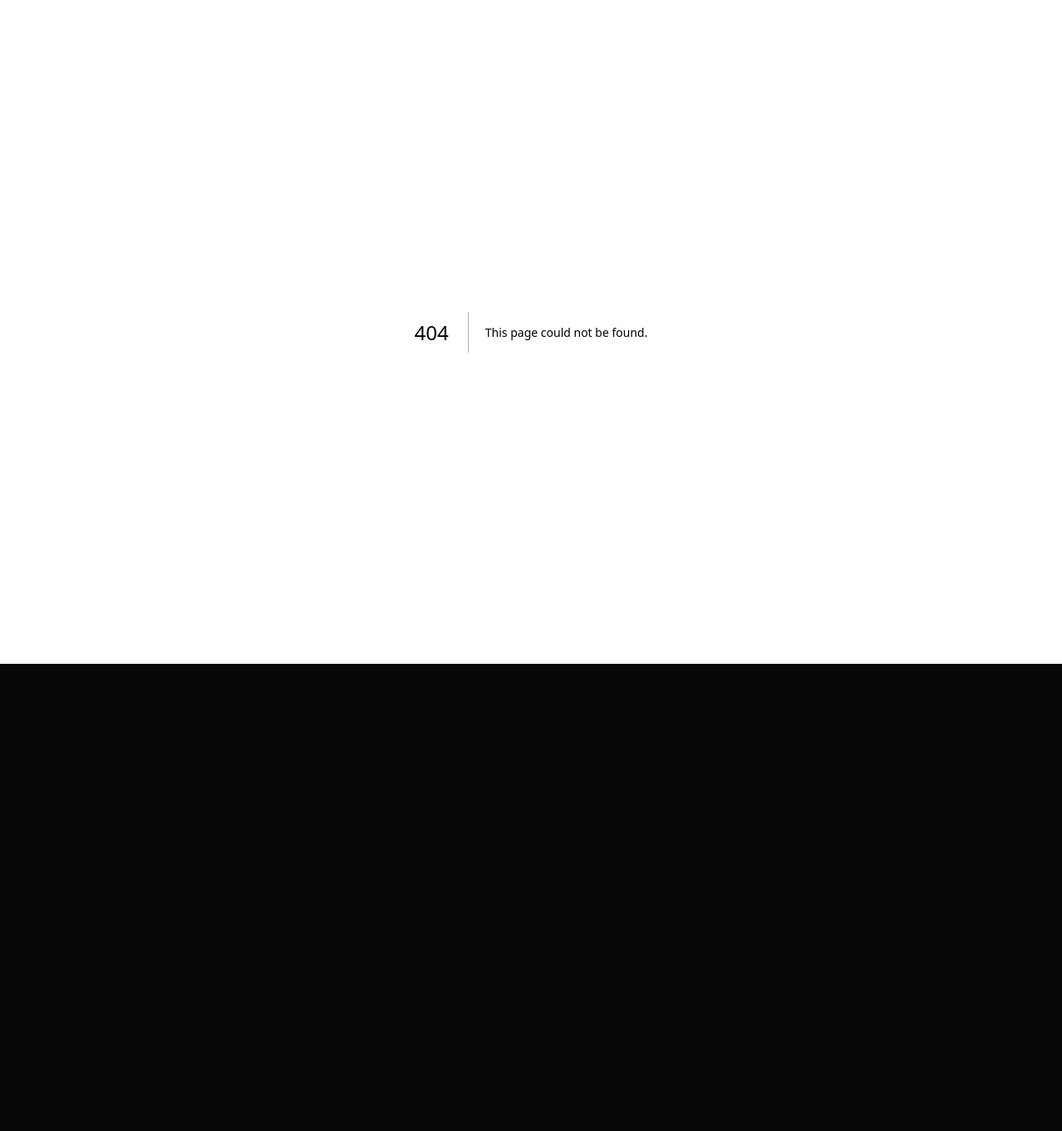
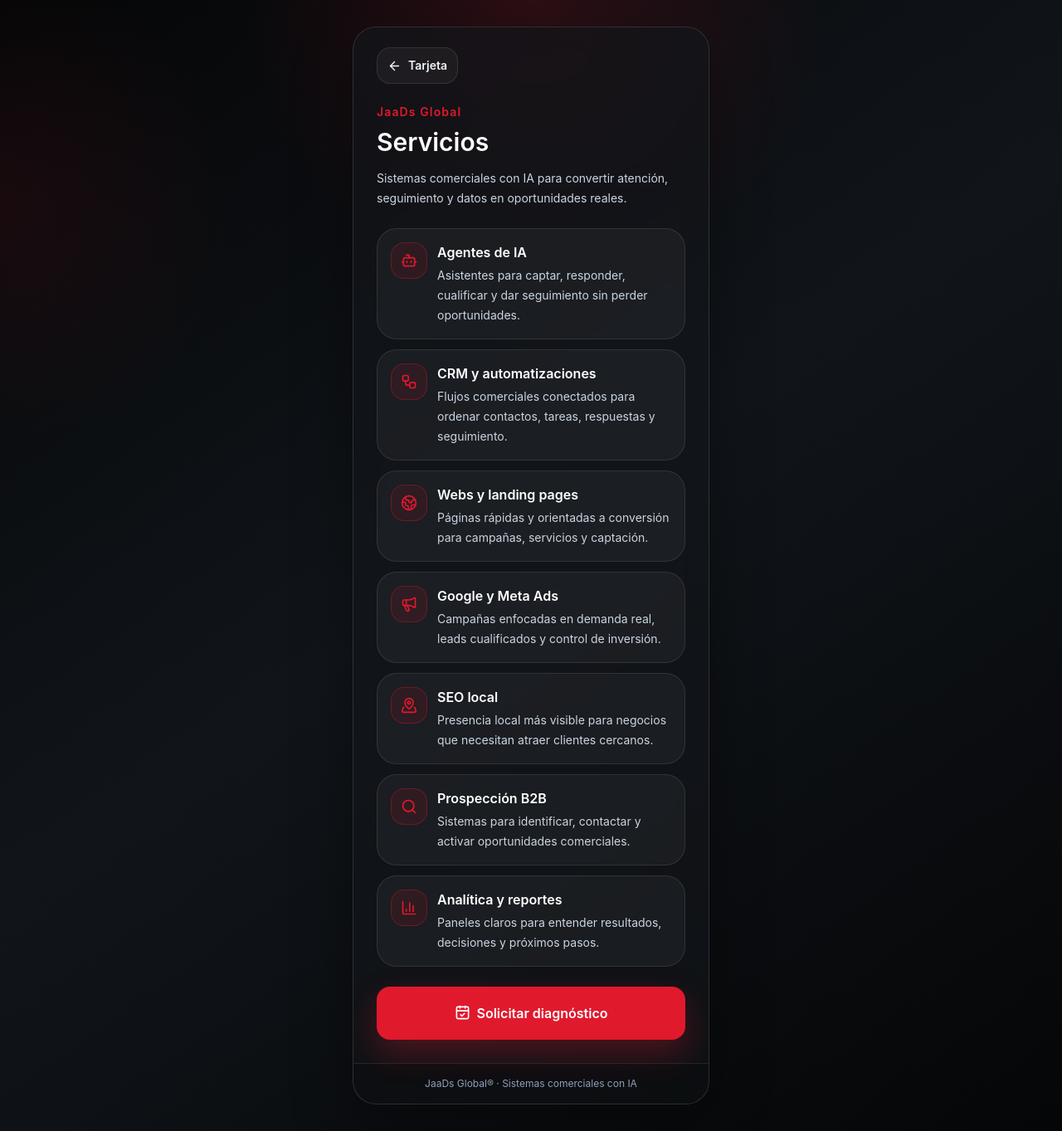
Before and after one commit to jaadsglobal/jaadscard, a Next.js app: page /servicios in a window 1280 px wide. Before the commit this address had no page. Shown: the whole page at 83% size. Before the commit the page ends 800 px from the top, so only its background shows below. Built offline with nearby package versions, Linux system fonts and the light colour scheme.

Commit message:
Add services page

```diff
--- /dev/null
+++ b/app/servicios/page.tsx
@@ -0,0 +1,137 @@
+import type { Metadata } from "next";
+import Link from "next/link";
+import {
+  ArrowLeft,
+  BarChart3,
+  Bot,
+  CalendarCheck,
+  Globe2,
+  MapPinned,
+  Megaphone,
+  Search,
+  Workflow,
+} from "lucide-react";
+import { Footer } from "@/components/Footer";
+import { profile } from "@/config/profile";
+
+export const metadata: Metadata = {
+  title: `Servicios | ${profile.company}`,
+  description:
+    "Servicios principales de JaaDs Global: agentes de IA, CRM, automatizaciones, webs, publicidad, SEO local, prospección B2B y analítica.",
+  alternates: {
+    canonical: "/servicios",
+  },
+};
+
+const services = [
+  {
+    title: "Agentes de IA",
+    description: "Asistentes para captar, responder, cualificar y dar seguimiento sin perder oportunidades.",
+    icon: Bot,
+  },
+  {
+    title: "CRM y automatizaciones",
+    description: "Flujos comerciales conectados para ordenar contactos, tareas, respuestas y seguimiento.",
+    icon: Workflow,
+  },
+  {
+    title: "Webs y landing pages",
+    description: "Páginas rápidas y orientadas a conversión para campañas, servicios y captación.",
+    icon: Globe2,
+  },
+  {
+    title: "Google y Meta Ads",
+    description: "Campañas enfocadas en demanda real, leads cualificados y control de inversión.",
+    icon: Megaphone,
+  },
+  {
+    title: "SEO local",
+    description: "Presencia local más visible para negocios que necesitan atraer clientes cercanos.",
+    icon: MapPinned,
+  },
+  {
+    title: "Prospección B2B",
+    description: "Sistemas para identificar, contactar y activar oportunidades comerciales.",
+    icon: Search,
+  },
+  {
+    title: "Analítica y reportes",
+    description: "Paneles claros para entender resultados, decisiones y próximos pasos.",
+    icon: BarChart3,
+  },
+];
+
+export default function ServicesPage() {
+  return (
+    <main
+      className="min-h-dvh w-screen overflow-x-hidden py-5 sm:py-8"
+      style={{ "--accent": profile.accentColor } as React.CSSProperties}
+    >
+      <article className="soft-enter glass-panel mx-auto w-[calc(100vw-2rem)] max-w-[430px] overflow-hidden rounded-[28px]">
+        <div className="px-5 pb-5 pt-6 sm:px-7 sm:pb-7">
+          <Link
+            href="/"
+            className="inline-flex min-h-11 items-center gap-2 rounded-2xl border border-white/10 bg-white/[0.045] px-3 text-sm font-semibold text-slate-100 transition hover:border-white/20 hover:bg-white/[0.08]"
+            aria-label="Volver a la tarjeta"
+          >
+            <ArrowLeft aria-hidden="true" size={17} />
+            <span>Tarjeta</span>
+          </Link>
+
+          <header className="mt-6">
+            <p className="text-sm font-semibold tracking-[0.08em] text-[var(--accent)]">
+              {profile.company}
+            </p>
+            <h1 className="mt-2 text-balance text-3xl font-semibold leading-tight text-white">
+              Servicios
+            </h1>
+            <p className="mt-3 text-pretty text-sm leading-6 text-slate-300">
+              Sistemas comerciales con IA para convertir atención, seguimiento y datos en oportunidades reales.
+            </p>
+          </header>
+
+          <section aria-label="Servicios principales" className="mt-6 space-y-3">
+            {services.map((service) => {
+              const Icon = service.icon;
+
+              return (
+                <article
+                  key={service.title}
+                  className="rounded-3xl border border-white/10 bg-white/[0.045] p-4"
+                >
+                  <div className="flex gap-3">
+                    <div className="flex size-11 shrink-0 items-center justify-center rounded-2xl border border-[var(--accent)]/35 bg-[var(--accent)]/10 text-[var(--accent)]">
+                      <Icon aria-hidden="true" size={20} />
+                    </div>
+                    <div className="min-w-0">
+                      <h2 className="text-base font-semibold text-white">
+                        {service.title}
+                      </h2>
+                      <p className="mt-1 text-sm leading-6 text-slate-300">
+                        {service.description}
+                      </p>
+                    </div>
+                  </div>
+                </article>
+              );
+            })}
+          </section>
+
+          <section className="mt-6" aria-label="Diagnóstico">
+            <a
+              href="/api/contact/calendar"
+              target="_blank"
+              rel="noreferrer"
+              className="flex min-h-16 items-center justify-center gap-2 rounded-2xl bg-[var(--accent)] px-3 text-base font-semibold text-white shadow-[0_16px_38px_rgba(225,25,45,0.3)] transition hover:brightness-110"
+              aria-label="Solicitar diagnóstico con JaaDs Global"
+            >
+              <CalendarCheck aria-hidden="true" size={19} />
+              <span>Solicitar diagnóstico</span>
+            </a>
+          </section>
+        </div>
+        <Footer profile={profile} />
+      </article>
+    </main>
+  );
+}
--- a/components/PrimaryCTA.tsx
+++ b/components/PrimaryCTA.tsx
@@ -1,4 +1,4 @@
-import { CalendarCheck } from "lucide-react";
+import { CalendarCheck, ListChecks } from "lucide-react";
 import type { Profile } from "@/config/profile";
 import { ActionButton } from "./ActionButton";
 
@@ -19,6 +19,13 @@ export function PrimaryCTA({ profile }: PrimaryCTAProps) {
         aria-label={`Reservar reunión con ${profile.name}`}
         className="min-h-16 text-base"
       />
+      <ActionButton
+        href="/servicios"
+        icon={ListChecks}
+        label="Ver servicios"
+        aria-label="Ver servicios de JaaDs Global"
+        className="mt-3 min-h-14 text-base"
+      />
     </section>
   );
 }
```
